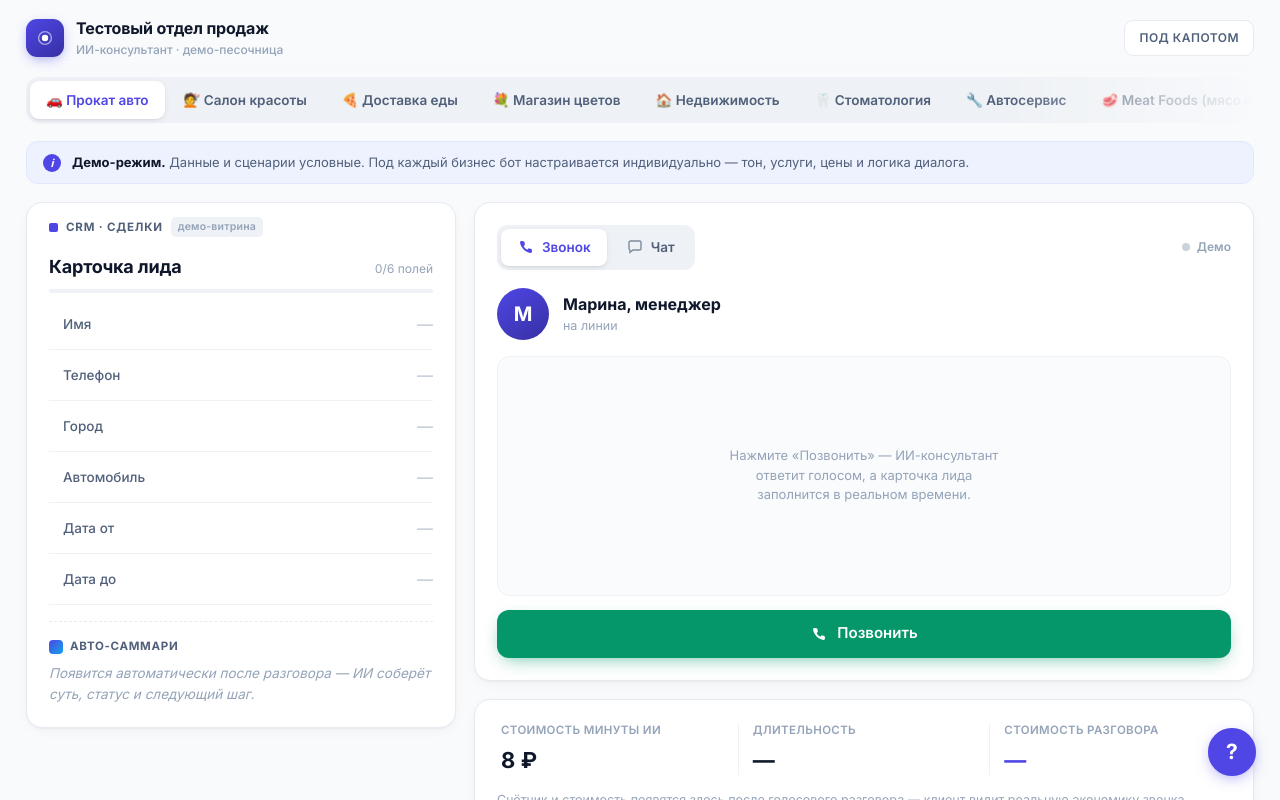
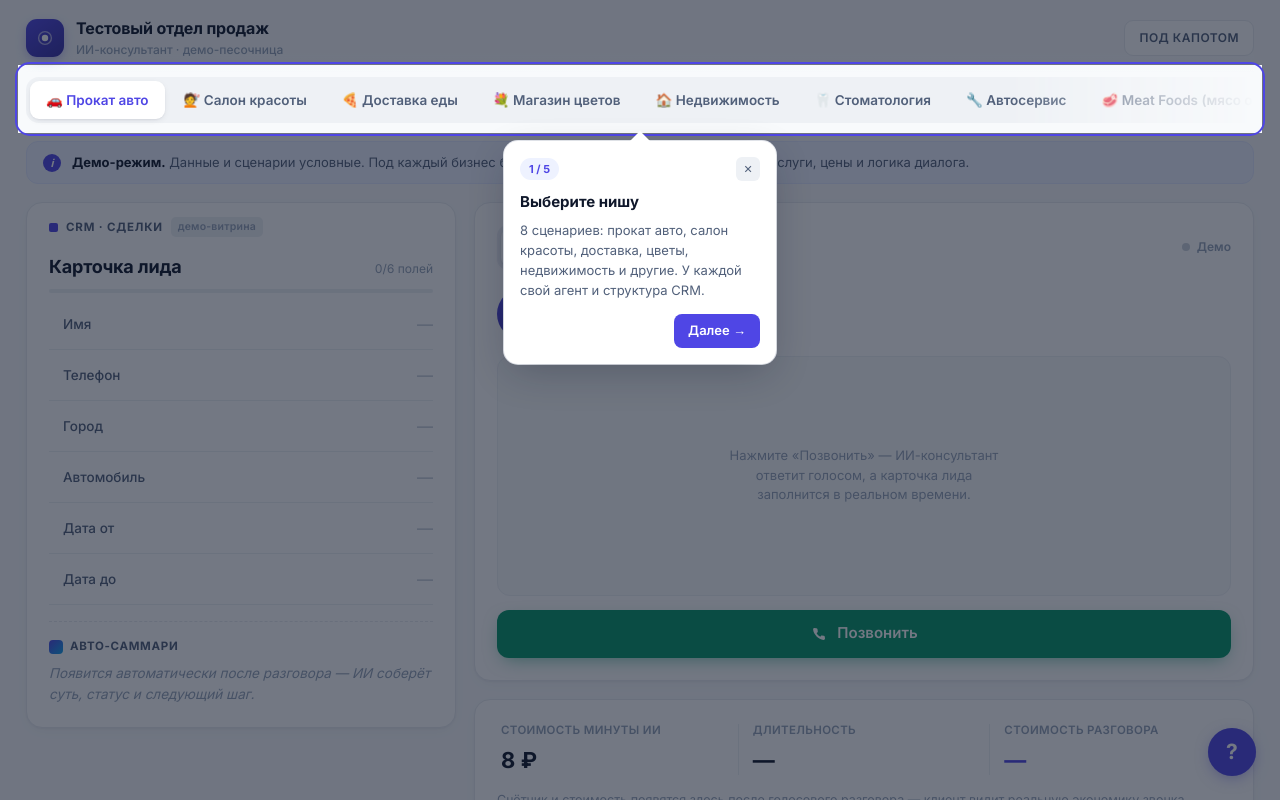
Before and after one commit to nickddd-hash/sandbox, a React (Vite) app in the folder frontend/: page / in a window 1280 px wide. Shown: the top 800 px of the page. Built offline with nearby package versions, Linux system fonts and the light colour scheme.

Commit message:
chore: stage tour data-attrs and updated OnboardingOverlay (from prev session)

```diff
--- a/frontend/src/components/CrmBoard.tsx
+++ b/frontend/src/components/CrmBoard.tsx
@@ -50,7 +50,7 @@ export function CrmBoard() {
             <div className="crm-progress-fill" style={{ width: `${pct}%` }} />
           </div>
 
-          <div className="fields">
+          <div className="fields" data-tour="fields">
             {niche.fields.map((f) => {
               const cell = card[f.key];
               const val = cell?.value ?? null;
--- a/frontend/src/components/InteractionPanel.tsx
+++ b/frontend/src/components/InteractionPanel.tsx
@@ -315,7 +315,7 @@ export function InteractionPanel({ onLaunch, onStop }: Props) {
   return (
     <section className="card panel">
       <header className="panel-head">
-        <div className="tabs" role="tablist">
+        <div className="tabs" role="tablist" data-tour="tabs">
           <button
             className={'tab' + (tab === 'call' ? ' tab--on' : '')}
             onClick={() => { if (!anyActive) { setTab('call'); setChannel('voice'); } }}
--- a/frontend/src/components/OnboardingOverlay.tsx
+++ b/frontend/src/components/OnboardingOverlay.tsx
@@ -1,32 +1,60 @@
+import { useState, useEffect } from 'react';
+
 interface Props {
   open: boolean;
   onClose: () => void;
 }
 
-const STEPS = [
+const SLIDES = [
   {
-    num: 1,
-    title: 'Выберите нишу',
-    desc: 'Прокат авто, салон красоты, доставка еды — у каждой свой агент и своя CRM-карточка.',
+    icon: '✦',
+    title: 'Что это такое?',
+    desc: 'Живая демонстрация ИИ-менеджера отдела продаж. Здесь можно попробовать: как он принимает звонки, ведёт диалог, заполняет CRM и передаёт заявку в работу — всё в реальном времени.',
   },
   {
-    num: 2,
-    title: 'Позвоните или напишите',
-    desc: 'Нажмите «Звонок» — агент ответит голосом. Или «Чат» — общайтесь текстом.',
+    icon: '🏪',
+    title: 'Выберите нишу',
+    desc: '8 сценариев на выбор: прокат авто, салон красоты, доставка еды, магазин цветов, недвижимость, стоматология, автосервис, мясная продукция. У каждой ниши свой агент, своя логика диалога и структура CRM.',
   },
   {
-    num: 3,
-    title: 'Следите за CRM',
-    desc: 'Имя, услуга, дата, скоринг — карточка заполняется сама, прямо во время разговора.',
+    icon: '🎙️',
+    title: 'Голос или чат — на ваш выбор',
+    desc: 'Нажмите «Звонок» — ИИ-менеджер ответит голосом прямо в браузере. Или «Чат» — общайтесь текстом. Оба режима ведут полноценный диалог вплоть до оформления заявки.',
+  },
+  {
+    icon: '📋',
+    title: 'CRM заполняется сама',
+    desc: 'Агент в реальном времени вытаскивает из разговора имя, телефон, услугу, дату — и записывает в карточку лида. После завершения — авто-саммари и скоринг: горячий, тёплый или новый лид.',
+  },
+  {
+    icon: '📅',
+    title: 'Календарь, доска, корзина',
+    desc: 'В зависимости от ниши появляется нужный виджет: запись в календарь для салона и клиники, доска бронирования для проката авто, корзина заказа для доставки. Всё — в реальном времени.',
+  },
+  {
+    icon: '👷',
+    title: 'Наряд исполнителю',
+    desc: 'Оформленная заявка сразу попадает в панель исполнителя. Повар и курьер видят заказ. Флорист — состав букета. Мастер — клиента и услугу. Риэлтор — детали осмотра. Механик — авто и работу.',
   },
 ];
 
 export function OnboardingOverlay({ open, onClose }: Props) {
+  const [step, setStep] = useState(0);
+  useEffect(() => { if (open) setStep(0); }, [open]);
+  const total = SLIDES.length;
+  const slide = SLIDES[step];
+  const isLast = step === total - 1;
+
   if (!open) return null;
+
+  const goNext = () => (isLast ? onClose() : setStep((s) => s + 1));
+  const goPrev = () => setStep((s) => Math.max(0, s - 1));
 
   return (
     <div className="onboard-overlay" onClick={onClose}>
       <div className="onboard-card" onClick={(e) => e.stopPropagation()}>
+
+        {/* Шапка — постоянная */}
         <div className="onboard-head">
           <div className="onboard-mark">
             <svg width="28" height="28" viewBox="0 0 28 28" fill="none">
@@ -35,24 +63,40 @@ export function OnboardingOverlay({ open, onClose }: Props) {
             </svg>
           </div>
           <h2 className="onboard-title">Тестовый отдел продаж</h2>
-          <p className="onboard-sub">Живая демонстрация ИИ-автоматизации</p>
+          <p className="onboard-sub">ИИ-консультант · демо-песочница</p>
         </div>
 
-        <div className="onboard-steps">
-          {STEPS.map((s) => (
-            <div key={s.num} className="onboard-step">
-              <span className="onboard-num">{s.num}</span>
-              <div>
-                <div className="onboard-step-title">{s.title}</div>
-                <div className="onboard-step-desc">{s.desc}</div>
-              </div>
-            </div>
-          ))}
+        {/* Слайд */}
+        <div key={step} className="onboard-slide">
+          <div className="onboard-icon">{slide.icon}</div>
+          <div className="onboard-slide-title">{slide.title}</div>
+          <p className="onboard-slide-desc">{slide.desc}</p>
         </div>
 
-        <button className="onboard-cta" onClick={onClose}>
-          Попробовать →
-        </button>
+        {/* Навигация */}
+        <div className="onboard-nav">
+          <div className="onboard-dots">
+            {SLIDES.map((_, i) => (
+              <button
+                key={i}
+                className={'onboard-dot' + (i === step ? ' onboard-dot--on' : '')}
+                onClick={() => setStep(i)}
+                aria-label={`Шаг ${i + 1}`}
+              />
+            ))}
+          </div>
+          <div className="onboard-btns">
+            {step > 0 && (
+              <button className="onboard-btn onboard-btn--ghost" onClick={goPrev}>
+                ← Назад
+              </button>
+            )}
+            <button className={'onboard-btn' + (isLast ? ' onboard-btn--cta' : '')} onClick={goNext}>
+              {isLast ? 'Попробовать →' : 'Далее →'}
+            </button>
+          </div>
+        </div>
+
       </div>
     </div>
   );
--- /dev/null
+++ b/frontend/src/components/TourOverlay.tsx
@@ -0,0 +1,159 @@
+import { useState, useEffect } from 'react';
+
+interface TourProps {
+  open: boolean;
+  onClose: () => void;
+}
+
+type Place = 'top' | 'bottom' | 'left' | 'right';
+
+interface Step {
+  attr: string;
+  title: string;
+  desc: string;
+  place: Place;
+}
+
+const STEPS: Step[] = [
+  {
+    attr: 'niche',
+    title: 'Выберите нишу',
+    desc: '8 сценариев: прокат авто, салон красоты, доставка, цветы, недвижимость и другие. У каждой свой агент и структура CRM.',
+    place: 'bottom',
+  },
+  {
+    attr: 'tabs',
+    title: 'Голос или чат',
+    desc: 'Нажмите «Звонок» — агент ответит голосом прямо в браузере. Или «Чат» — общайтесь текстом. Оба варианта ведут диалог до оформления заявки.',
+    place: 'bottom',
+  },
+  {
+    attr: 'fields',
+    title: 'CRM заполняется сама',
+    desc: 'По ходу разговора агент вытаскивает имя, телефон, услугу, дату — и пишет в карточку в реальном времени. После — авто-саммари и скоринг лида.',
+    place: 'right',
+  },
+  {
+    attr: 'board',
+    title: 'Календарь / доска / корзина',
+    desc: 'В зависимости от ниши: запись в календарь для салона и клиники, доска бронирования для проката авто, корзина заказа для доставки.',
+    place: 'top',
+  },
+  {
+    attr: 'nariad',
+    title: 'Наряд исполнителю',
+    desc: 'Оформленная заявка сразу уходит исполнителю. Повар и курьер видят заказ, флорист — состав букета, мастер — клиента и услугу, риэлтор — детали осмотра.',
+    place: 'top',
+  },
+];
+
+const PAD = 8;
+const TIP_W = 272;
+const GAP = 16;
+const ARR = 10;
+
+interface Spotlight { top: number; left: number; width: number; height: number }
+interface TipPos { top?: number; bottom?: number; left?: number; right?: number }
+
+function calcTip(rect: DOMRect, place: Place): { tip: TipPos; arrLeft?: number; arrTop?: number } {
+  const vw = window.innerWidth;
+  const vh = window.innerHeight;
+  const cx = rect.left + rect.width / 2;
+  const cy = rect.top + rect.height / 2;
+
+  if (place === 'bottom') {
+    const left = Math.max(8, Math.min(vw - TIP_W - 8, cx - TIP_W / 2));
+    return { tip: { top: rect.bottom + GAP, left }, arrLeft: Math.max(ARR + 2, Math.min(TIP_W - ARR * 3, cx - left - ARR)) };
+  }
+  if (place === 'top') {
+    const left = Math.max(8, Math.min(vw - TIP_W - 8, cx - TIP_W / 2));
+    return { tip: { bottom: vh - rect.top + GAP, left }, arrLeft: Math.max(ARR + 2, Math.min(TIP_W - ARR * 3, cx - left - ARR)) };
+  }
+  if (place === 'right') {
+    const tipLeft = Math.min(rect.right + GAP, vw - TIP_W - 8);
+    const top = Math.max(8, Math.min(vh - 220, cy - 100));
+    return { tip: { left: tipLeft, top }, arrTop: Math.max(ARR + 2, cy - top - ARR) };
+  }
+  const top = Math.max(8, Math.min(vh - 220, cy - 100));
+  return { tip: { right: vw - rect.left + GAP, top }, arrTop: Math.max(ARR + 2, cy - top - ARR) };
+}
+
+export function TourOverlay({ open, onClose }: TourProps) {
+  const [step, setStep] = useState(0);
+  const [rect, setRect] = useState<DOMRect | null>(null);
+
+  const total = STEPS.length;
+  const cur = STEPS[step];
+  const isLast = step === total - 1;
+
+  useEffect(() => { if (open) setStep(0); }, [open]);
+
+  useEffect(() => {
+    if (!open) return;
+    const el = document.querySelector<HTMLElement>(`[data-tour="${cur.attr}"]`);
+    if (!el) { setRect(null); return; }
+    el.scrollIntoView({ behavior: 'smooth', block: 'nearest' });
+    const measure = () => setRect(el.getBoundingClientRect());
+    measure();
+    const t = setTimeout(measure, 350);
+    return () => clearTimeout(t);
+  }, [open, step]);
+
+  if (!open) return null;
+
+  const goNext = () => isLast ? onClose() : setStep(s => s + 1);
+  const goPrev = () => setStep(s => Math.max(0, s - 1));
+
+  // Spotlight bounds (with padding)
+  const sl: Spotlight | null = rect
+    ? { top: rect.top - PAD, left: rect.left - PAD, width: rect.width + PAD * 2, height: rect.height + PAD * 2 }
+    : null;
+
+  // 4 click-to-close strips around the spotlight (transparent, just capture clicks)
+  // Spotlight itself is pointer-events:none so clicks reach the highlighted element
+  const strips: React.CSSProperties[] = sl
+    ? [
+        { top: 0, left: 0, right: 0, height: Math.max(0, sl.top) },
+        { top: sl.top + sl.height, left: 0, right: 0, bottom: 0 },
+        { top: sl.top, left: 0, width: Math.max(0, sl.left), height: sl.height },
+        { top: sl.top, left: sl.left + sl.width, right: 0, height: sl.height },
+      ]
+    : [{ inset: 0 }];
+
+  const pos = rect ? calcTip(rect, cur.place) : null;
+
+  return (
+    <>
+      {/* 4 transparent strips around spotlight — клик закрывает тур */}
+      {strips.map((s, i) => (
+        <div key={i} className="tour-strip" style={s} onClick={onClose} />
+      ))}
+
+      {/* Spotlight — вырезает элемент, pointer-events:none → клики проходят до элемента */}
+      {sl && (
+        <div className="tour-spotlight" style={{ top: sl.top, left: sl.left, width: sl.width, height: sl.height }} />
+      )}
+
+      {/* Tooltip со стрелкой */}
+      {rect && pos && (
+        <div className="tour-tip" style={{ ...pos.tip }}>
+          {cur.place === 'bottom' && <div className="tour-arr tour-arr--up" style={{ left: pos.arrLeft }} />}
+          {cur.place === 'top'    && <div className="tour-arr tour-arr--dn" style={{ left: pos.arrLeft }} />}
+          {cur.place === 'right'  && <div className="tour-arr tour-arr--lt" style={{ top: pos.arrTop }} />}
+          {cur.place === 'left'   && <div className="tour-arr tour-arr--rt" style={{ top: pos.arrTop }} />}
+
+          <div className="tour-head">
+            <span className="tour-badge">{step + 1} / {total}</span>
+            <button className="tour-x" onClick={onClose}>✕</button>
+          </div>
+          <div className="tour-title">{cur.title}</div>
+          <p className="tour-desc">{cur.desc}</p>
+          <div className="tour-nav">
+            {step > 0 && <button className="tour-btn tour-btn--ghost" onClick={goPrev}>← Назад</button>}
+            <button className="tour-btn" onClick={goNext}>{isLast ? 'Готово ✓' : 'Далее →'}</button>
+          </div>
+        </div>
+      )}
+    </>
+  );
+}
```
